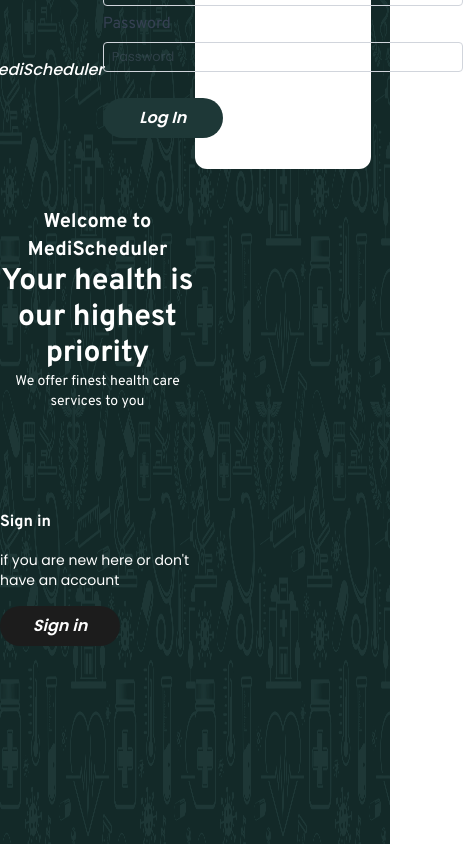
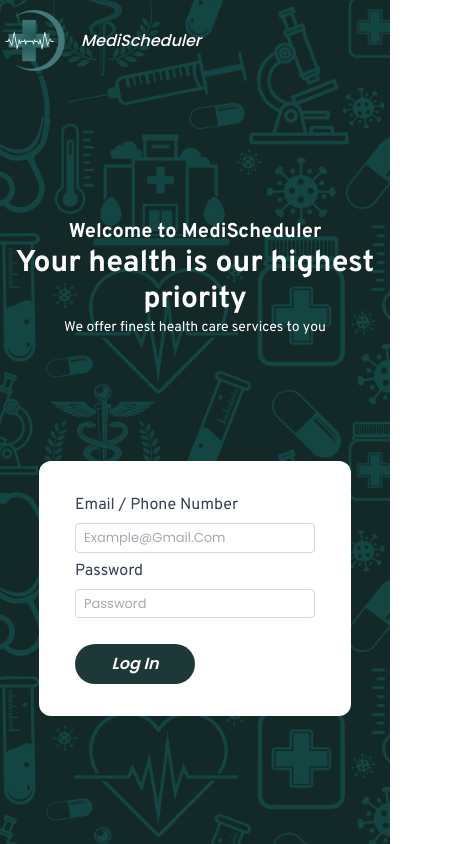
Before and after one commit to mz-alee/medicare, a Next.js app: page /Login in a window 390 px wide. Shown: the whole page, 463 px wide, since content can reach past the window. Built offline with nearby package versions, Linux system fonts and the light colour scheme.

Commit message:
login responsive

```diff
--- a/src/app/LandingPage.jsx
+++ b/src/app/LandingPage.jsx
@@ -14,6 +14,7 @@ import "aos/dist/aos.css";
 import FAQ from "./components/FAQ";
 import Footer from "./components/Footer";
 import Aos from "aos";
+import Link from "next/link";
 const LandingPage = () => {
   useEffect(() => {
     Aos.init({ once: false });
@@ -44,13 +45,14 @@ const LandingPage = () => {
             >
               We offers finest health care services for you
             </h1>
-            <button
+            <Link
+              href="/Signup"
               data-aos="fade-up"
               data-aos-duration="1500"
               className="border border-[#F5F5F5] text-white w-fit hover:bg-[#ffff] hover:text-[#417978] rounded-full px-4 py-2"
             >
               Register Now
-            </button>
+            </Link>
           </div>
         </div>
       </div>
--- a/src/app/Login/page.jsx
+++ b/src/app/Login/page.jsx
@@ -6,30 +6,30 @@ import AuthRight from "../components/AuthRight";
 import { overpass } from "../components/Fonts";
 const Login = () => {
   return (
-    <div className="authScreen bg-[#132928] h-screen  w-full">
+    <div className="authScreen bg-[#132928]  min-h-screen  w-full">
       <Image
         src={authScreenBg}
         alt="bg"
-        className="absolute opacity-10 left-0 w-1/2 h-screen"
+        className="hidden  md:block absolute opacity-10 left-0 w-1/2 h-screen"
       />
       <Image
         src={authScreenBg}
         alt="bg"
-        className="absolute right-0 opacity-10 w-1/2 h-screen"
+        className="hidden  md:block absolute right-0 opacity-10 w-1/2 h-screen"
       />
 
-      <div className="flex  ">
+      <div className="authLeft flex gap-10 sm:gap-15   h-[100vh]  w-full flex-col lg:flex-row items-center lg:items-start ">
         {/* left section  */}
-        <div className="z-10 flex h-[80vh]  w-1/2 ">
+        <div className="z-10 flex h-[40vh]  lg:h-[80vh]  lg:w-1/2 ">
           <AuthLeft
             route={"/Signup"}
-            buttonName={"Sign in"}
+            buttonName={"Sign up"}
             text={"if you are new here or don't have an account"}
           />
         </div>
         {/* right section  */}
-        <div className="z-10 flex   h-[10vh] md:h-screen  md:w-1/2  justify-center items-center ">
-          <div className="z-10 bg-white h-[30vh] flex justify-center items-center md:h-[95vh] w-[45vw] rounded-xl ">
+        <div className="z-10 flex w-full px-2 h-[50vh] sm:h-[30vh] lg:h-screen  md:w-1/2  justify-center items-center ">
+          <div className="z-10 px-2  bg-white py-8 w-[80vw] sm:w-[60vw] flex justify-center items-center lg:h-[95vh]  rounded-xl ">
             <form>
               <div className="flex flex-col gap-1.5 ">
                 <label
@@ -40,7 +40,7 @@ const Login = () => {
                 </label>
                 <input
                   id="email"
-                  className="border outline-none w-90 border-gray-300 text-[13px] md:text-[0.9vw] py-1 text-gray-600 rounded px-2 capitalize"
+                  className="border outline-none w-60 md:w-90 border-gray-300 text-[13px] md:text-[0.9vw] py-1 text-gray-600 rounded px-2 capitalize"
                   type="text"
                   placeholder="example@gmail.com"
                 />
@@ -52,7 +52,7 @@ const Login = () => {
                 </label>
                 <input
                   id="password"
-                  className="border outline-none w-90 border-gray-300 text-[13px] md:text-[0.9vw] py-1 text-gray-600 rounded px-2 capitalize"
+                  className="border outline-none  w-60 md:w-90 border-gray-300 text-[13px] md:text-[0.9vw] py-1 text-gray-600 rounded px-2 capitalize"
                   type="text"
                   placeholder="Password"
                 />
--- a/src/app/components/AuthLeft.jsx
+++ b/src/app/components/AuthLeft.jsx
@@ -11,7 +11,7 @@ const AuthLeft = ({ buttonName, text, route }) => {
     Aos.init({ once: true });
   }, []);
   return (
-    <div className="flex flex-col w-full    gap-10 justify-around items-center">
+    <div className="flex flex-col w-full justify-between    gap-10 md:justify-around items-center">
       <div className="text-white flex  items-center md:w-100 -ml-50 gap-3">
         <Image src={logo} alt="logo" className="w-20" />
         <h1
@@ -46,18 +46,18 @@ const AuthLeft = ({ buttonName, text, route }) => {
           data-aos="zoom-in-up"
           data-aos-offset="200"
           data-aos-duration="1000"
-          className="text-sm md:text-[0.9vw]"
+          className="text-sm lg:text-[0.9vw]"
         >
           We offer finest health care services to you
         </p>
       </div>
-      <div className="text-white md:w-100  gap-4 flex flex-col">
+      <div className="hidden  text-white md:w-100  gap-4 lg:flex flex-col">
         <h1
-          className={`text-md md:text-[2.2vw] font-[600] italic ${overpass.className}`}
+          className={`text-md md:text-[2.2vw]  font-[600]  italic ${overpass.className}`}
         >
           {buttonName}
         </h1>
-        <h1 className="text-sm md:text-[0.9vw]">{text}</h1>
+        <h1 className="text-sm md:text-[0.9vw] ">{text}</h1>
         <Link
           data-aos="zoom-in-up"
           data-aos-offset="100"
--- a/src/app/components/WhoWeAre.jsx
+++ b/src/app/components/WhoWeAre.jsx
@@ -1,5 +1,5 @@
 "use client";
-import React, { lazy, useEffect } from "react";
+import React, { useEffect } from "react";
 import WeeklyTimetable from "./WeeklyTimetable";
 import Image from "next/image";
 import bg from "../../../public/Images/WhoWeAreBg.png";
@@ -24,7 +24,7 @@ const WhoWeAre = () => {
           data-aos="zoom-in-up"
           data-aos-offset="100"
           data-aos-duration="1000"
-          className="md:w-120 text-center"
+          className="md:w-120 text-center w-80  text-[14px] md:text-[1.2vw]"
         >
           Simplifying Management, Enhancing Care – Your Partner in Medical
           Success.
--- a/src/app/globals.css
+++ b/src/app/globals.css
@@ -10,13 +10,12 @@
   box-sizing: border-box;
 } */
 .heroSection {
-
   background-image: url("../../public/Images/wallpaper.png");
   background-size: cover;
   background-attachment: fixed;
   background-repeat: no-repeat;
 }
-.WhoWeAre{
+.WhoWeAre {
   background-image: url("../.../../../public//Images/WhoWeAreBg.png");
   background-position: center;
   background-attachment: fixed;
@@ -24,8 +23,37 @@
   object-fit: cover;
 }
 
-.authLeft , .authRight{
+/* .authLeft , .authRight{
   background-image: url("../../public/Images/authScreenBG.png");
   background-size: cover;
   background-position: center;
+} */
+
+.authScreen {
+  background-image: url("../../public/Images/authScreenBG.png");
+  background-size: cover;
+  background-position: center;
+  background-blend-mode:soft-light;
 }
+
+@media (min-width: 767px) {
+  .authScreen {
+    background-image: none;
+  }
+}
+
+
+/* .authLeft::before,
+.authRight::before {
+  content: "";
+  position: absolute;
+  top: 0;
+  left: 0;
+  width: 100%;
+  height: 100%;
+  background-image: url("../../public/Images/authScreenBG.png");
+  background-size: cover;
+  background-position: center;
+  opacity: 0.5;
+  z-index: -1;
+} */
--- a/src/app/layout.js
+++ b/src/app/layout.js
@@ -6,6 +6,7 @@ import QueryProvider from "./components/QueryProvider";
 import { Poppins } from "next/font/google";
 import Navbar from "./components/Navbar";
 import { usePathname } from "next/navigation";
+import { ReactQueryDevtools } from '@tanstack/react-query-devtools';
 
 const poppins = Poppins({
   variable: "--font-poppins",
@@ -24,6 +25,7 @@ export default function RootLayout({ children }) {
         <QueryClientProvider client={QueryProvider}>
           {!["/Login", "/Signup"].includes(path) && <Navbar />}
           {children}
+          <ReactQueryDevtools initialIsOpen={false} />
         </QueryClientProvider>
       </body>
     </html>
--- a/src/app/page.js
+++ b/src/app/page.js
@@ -5,22 +5,33 @@ import { useQueries, useQuery } from "@tanstack/react-query";
 import { toast, ToastContainer } from "react-toastify";
 import Navbar from "./components/Navbar";
 import LandingPage from "./LandingPage";
-import Link from 'next/link';
+import Link from "next/link";
+import { ReactQueryDevtools } from "@tanstack/react-query-devtools";
+const Home = () => {
+  const { data, isLoading, isFetched, isError, isFetching } = useQuery({
+    queryKey: ["products"],
+    queryFn: async () => {
+      const res = await fetch("https://fakestoreapi.com/products");
+      const data = res.json()
+      return data
+    },
+    // staleTime:  5000,
+    //
+    // polling
+    refetchInterval:1000,
+  });
+console.log(isError);
 
-const Home = () => {
-  // const { data, isLoading, isFetched, isError, isFetching } = useQuery({
-  //   queryKey: ["products"],
-  //   queryFn: () => {
-  //     return ["...data"];
-  //   },
-  // });
-
-  // console.log(data);
+  console.log(data);
 
   return (
     <div className="w-full bg-red-300 h-screen  ">
+      {isLoading && <p>loading...</p>}
       {/* <ToastContainer /> */}
       <LandingPage />
+      {/* {data?.map((items,index)=>{
+        return <h1 key={index}>{items.title}</h1>
+      })} */}
     </div>
   );
 };
```
